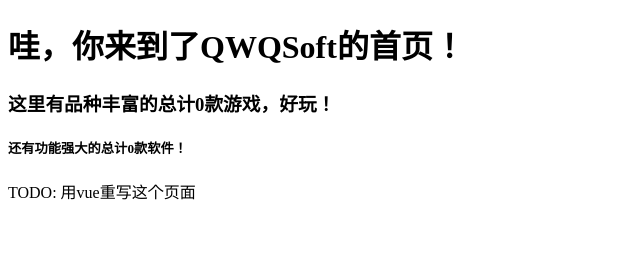
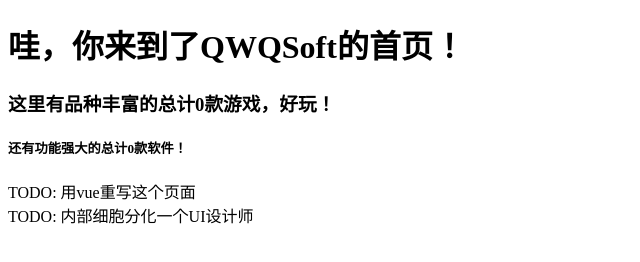
Before and after one commit to QWQSoftware/QWQSoftware.github.io, a plain HTML site: page index.html in a window 1280 px wide. Shown: the whole page, without its empty margins (0-640 px from the left). Drawn offline with Linux system fonts and the light colour scheme.

Commit message:
Update index.html

```diff
--- a/index.html
+++ b/index.html
@@ -7,5 +7,6 @@
     <h1>哇，你来到了QWQSoft的首页！</h1>
     <h3>这里有品种丰富的总计0款游戏，好玩！</h3>
     <h5>还有功能强大的总计0款软件！</h5>
-    TODO:&nbsp;用vue重写这个页面
+    TODO:&nbsp;用vue重写这个页面<br>
+    TODO:&nbsp;内部细胞分化一个UI设计师
 </body>
```
